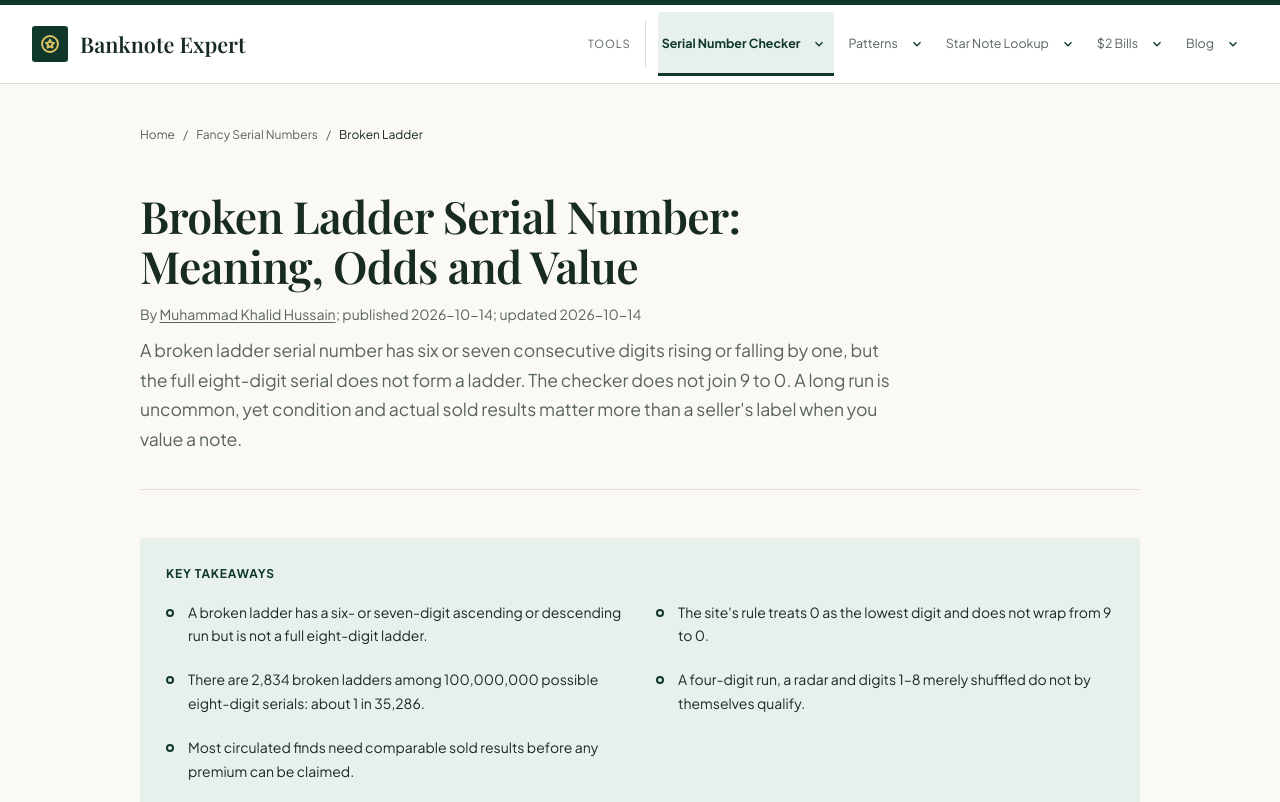
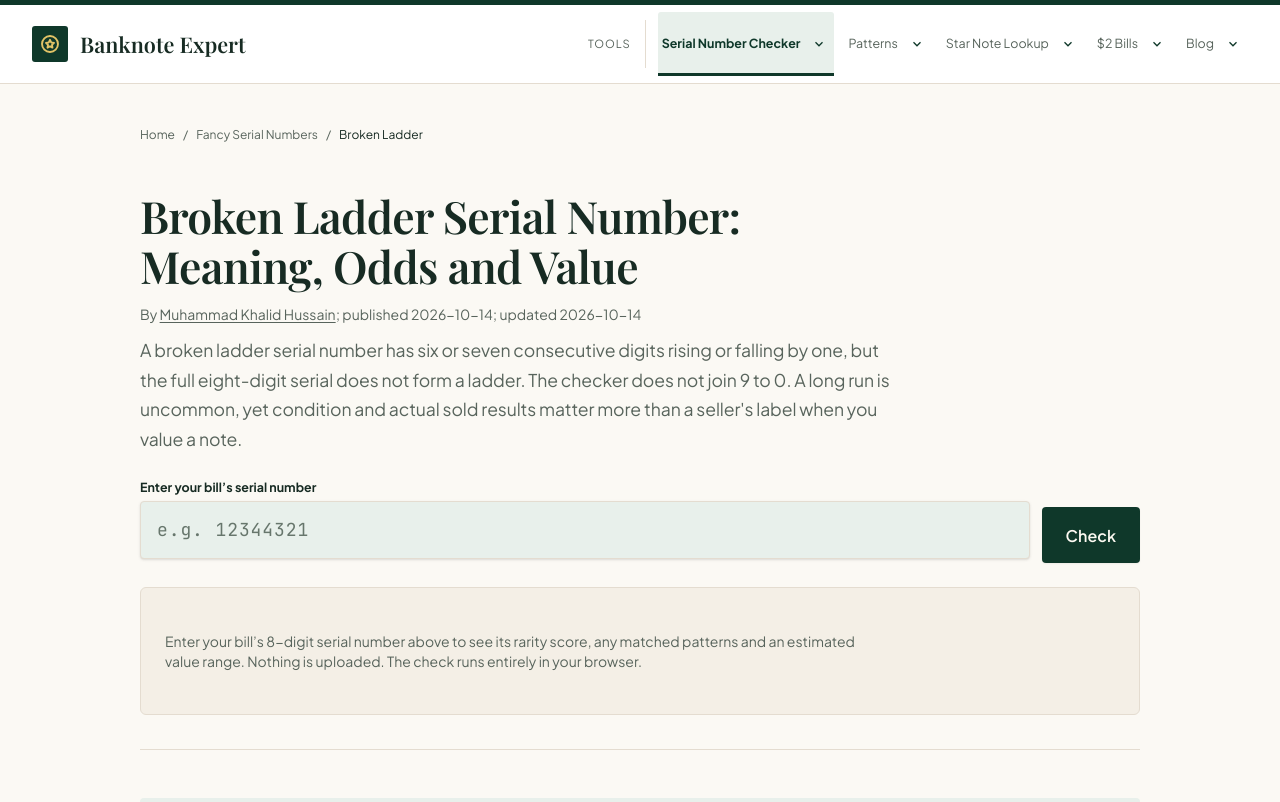
Before and after one commit to mkhalidh/banknoteexpert, a Next.js app: page /fancy-serial-numbers/broken-ladder in a window 1280 px wide. Shown: the top 802 px of the page. Built offline with nearby package versions, Linux system fonts and the light colour scheme; a web font is replaced by a local one.

Commit message:
Move broken ladder checker into page header

```diff
--- a/src/app/fancy-serial-numbers/broken-ladder/page.tsx
+++ b/src/app/fancy-serial-numbers/broken-ladder/page.tsx
@@ -46,9 +46,11 @@ export default function Page() {
       <h1 className="text-display">{content.meta.h1}</h1>
       <Byline path={content.meta.path} className="mt-3 text-sm text-zinc-500" />
       <p className="mt-3 max-w-2xl text-lead">{content.meta.lead}</p>
+      <div className="mt-6">
+        <FancySerialChecker />
+      </div>
     </header>
     <KeyTakeaways items={content.takeaways} />
-    <FancySerialChecker />
     {content.sections.map(section => <div key={section.id}>
       <ContentSections sections={[section]} />
       {section.id === "examples" && <div className="mt-4 overflow-x-auto"><table className="w-full min-w-[38rem] border-collapse text-sm">
```
Also changed, not shown: graphify-out/manifest.json.
